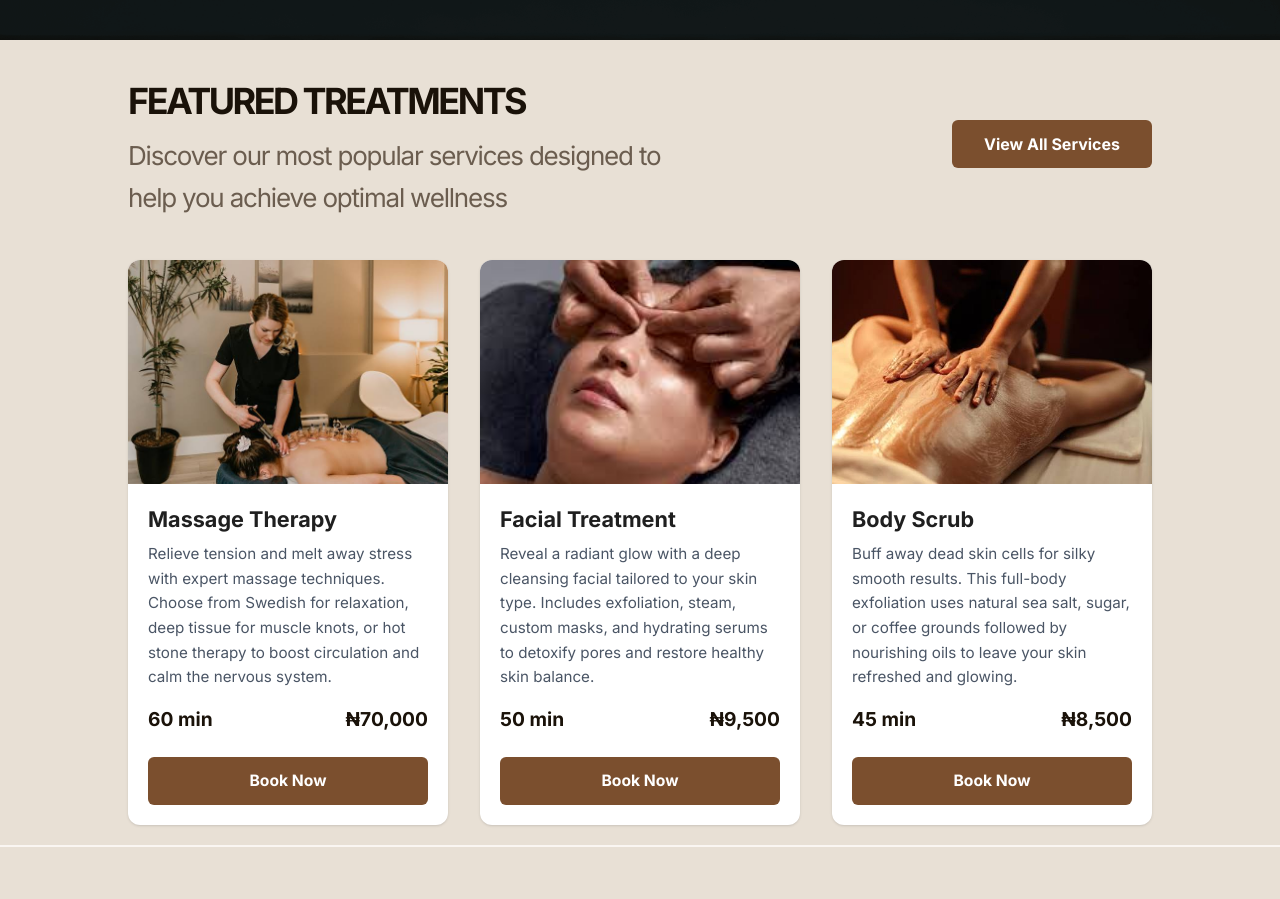
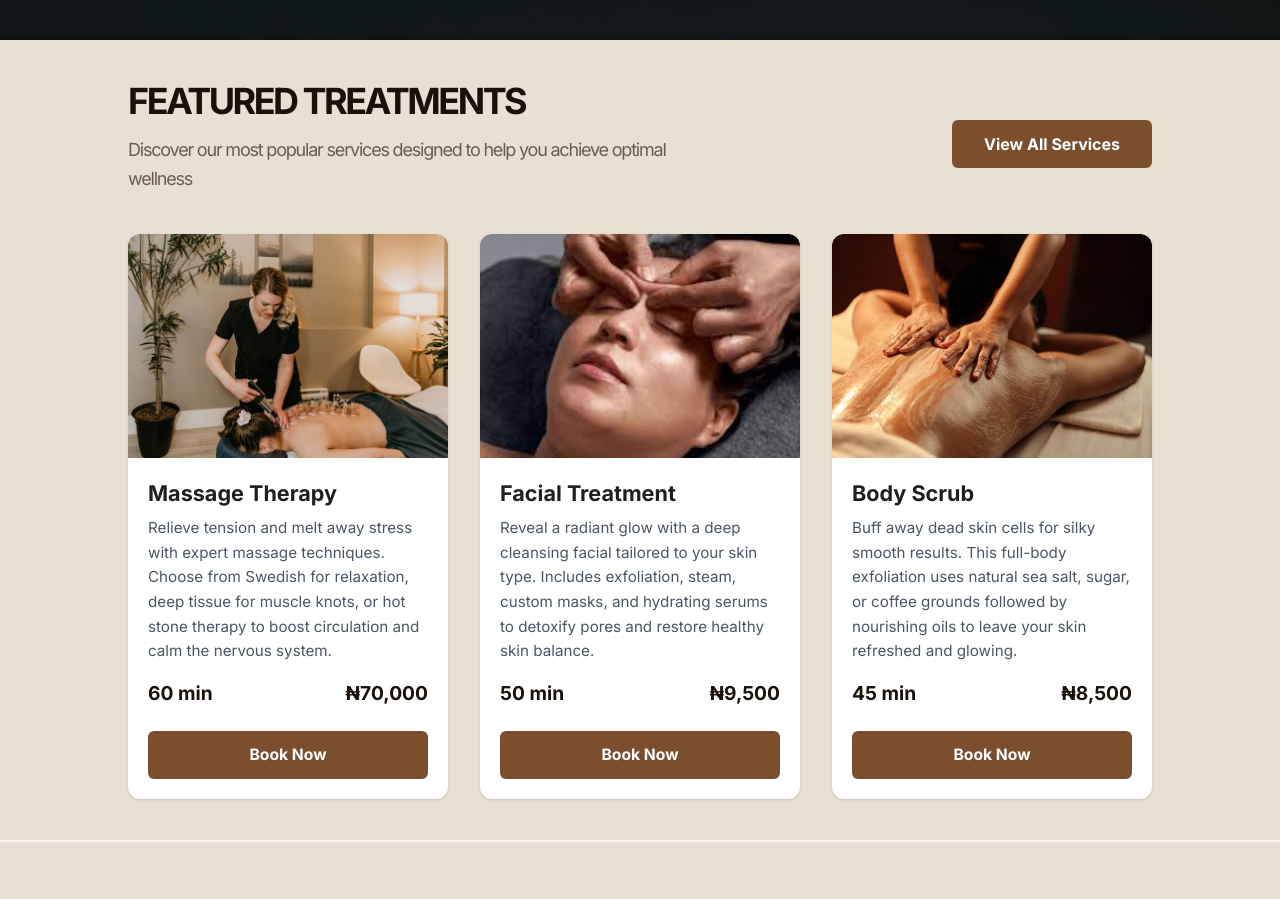
Before and after one commit to Ricsie11/stillpoint, a React (Vite) app: page / in a window 1280 px wide. Shown: the part 840-1739 px from the top of the page. Built offline with nearby package versions, Linux system fonts and the light colour scheme; a web font is replaced by a local one.

Commit message:
fix: adjust heading size in Featured component for improved consistency

```diff
--- a/src/components/Featured-treatment.tsx
+++ b/src/components/Featured-treatment.tsx
@@ -64,7 +64,7 @@ function Featured() {
           {/* Animated Subtitle */}
           <motion.p
             variants={textVariants}
-            className="max-w-xl pt-2 text-[16px] tracking-[-1.2px] text-[#6B5D4F] sm:pt-3 sm:text-[22px] lg:text-[26px] lg:leading-relaxed"
+            className="max-w-xl pt-2 text-[16px] tracking-[-1.2px] text-[#6B5D4F] sm:pt-3 sm:text-[22px] lg:text-[18px] lg:leading-relaxed"
           >
             Discover our most popular services designed to help you achieve
             optimal wellness
```
